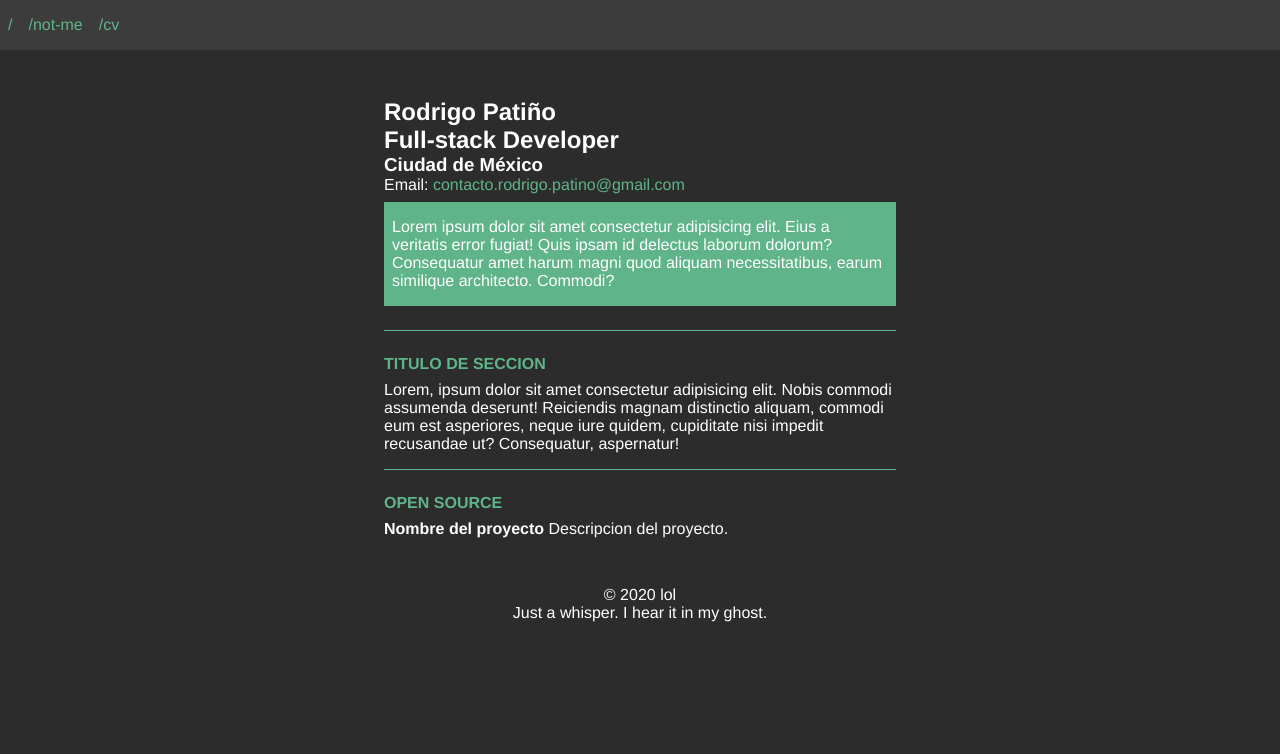
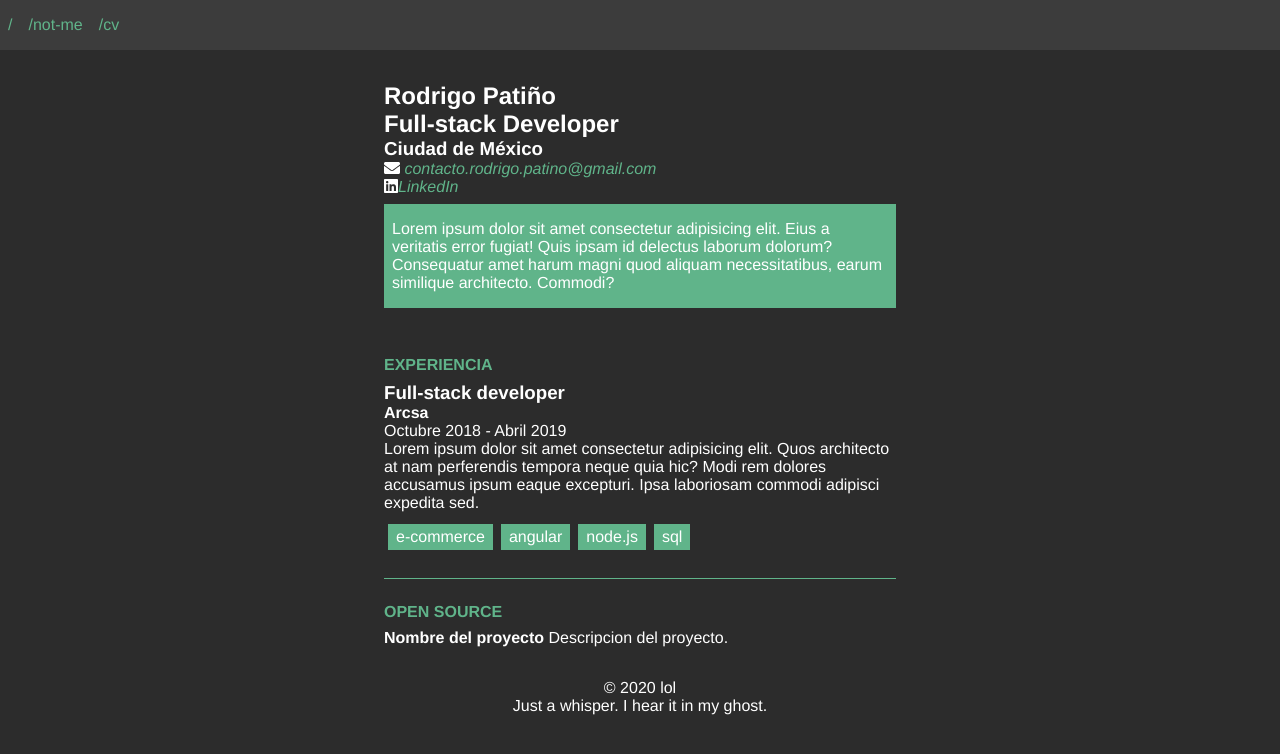
Before and after one commit to wakowarner/wakowarner.github.io, an Angular app: page /cv in a window 1280 px wide. Shown: the top 754 px of the page. Built offline with nearby package versions, Linux system fonts and the light colour scheme.

Commit message:
Añade iconos y mejora grid de cv
Se van maquetando las secciones del cV

```diff
--- a/package.json
+++ b/package.json
@@ -21,6 +21,11 @@
     "@angular/platform-browser-dynamic": "~10.0.14",
     "@angular/router": "~10.0.14",
     "@angular/service-worker": "~10.0.14",
+    "@fortawesome/angular-fontawesome": "0.7.x",
+    "@fortawesome/fontawesome-svg-core": "^1.2.28",
+    "@fortawesome/free-brands-svg-icons": "^5.13.0",
+    "@fortawesome/free-regular-svg-icons": "^5.13.0",
+    "@fortawesome/free-solid-svg-icons": "^5.13.0",
     "angular-cli-ghpages": "^0.6.1",
     "rxjs": "~6.5.4",
     "tslib": "^2.0.0",
--- a/src/app/app.module.ts
+++ b/src/app/app.module.ts
@@ -10,6 +10,7 @@ import { FooterComponent } from './shared/footer/footer.component';
 import { AboutComponent } from './paginas/about/about.component';
 import { NotMeComponent } from './paginas/not-me/not-me.component';
 import { CvComponent } from './paginas/cv/cv.component';
+import { FontAwesomeModule } from '@fortawesome/angular-fontawesome';
 
 @NgModule({
   declarations: [
@@ -23,7 +24,8 @@ import { CvComponent } from './paginas/cv/cv.component';
   imports: [
     BrowserModule,
     AppRoutingModule,
-    ServiceWorkerModule.register('ngsw-worker.js', { enabled: environment.production })
+    ServiceWorkerModule.register('ngsw-worker.js', { enabled: environment.production }),
+    FontAwesomeModule
   ],
   providers: [],
   bootstrap: [AppComponent]
--- a/src/app/paginas/cv/cv.component.html
+++ b/src/app/paginas/cv/cv.component.html
@@ -5,26 +5,49 @@
     <h2>Full-stack Developer</h2>
     <h3>Ciudad de México</h3>
 
-    <p>Email: <a href="mailto:contacto.rodrigo.patino@gmail.com?subject=Hello There!&amp;body=Hi Rodrigo, so I was looking at your website and...">contacto.rodrigo.patino@gmail.com</a></p>
+
+    <address>
+
+      <p><fa-icon [icon]="faEnvelope"></fa-icon><a href="mailto:contacto.rodrigo.patino@gmail.com?subject=Hello There!&amp;body=Hi Rodrigo, so I was looking at your website and..."> contacto.rodrigo.patino@gmail.com</a></p>
+      <p>
+        <fa-icon [icon]="faLinkedin"></fa-icon>
+        <a href="https://www.linkedin.com/in/rodrigo-pati%C3%B1o-38924a186/">LinkedIn</a>
+      </p>
+    </address>
+
+
 
     <article>
       <p>Lorem ipsum dolor sit amet consectetur adipisicing elit. Eius a veritatis error fugiat! Quis ipsam id delectus laborum dolorum? Consequatur amet harum magni quod aliquam necessitatibus, earum similique architecto. Commodi?</p>
     </article>
   </section>
 
-  <section>
-
+  <section id="experience">
     <header>
-      <h2>titulo de seccion</h2>
+      <h2>Experiencia</h2>
     </header>
 
     <article>
-      Lorem, ipsum dolor sit amet consectetur adipisicing elit. Nobis commodi assumenda deserunt! Reiciendis magnam distinctio aliquam, commodi eum est asperiores, neque iure quidem, cupiditate nisi impedit recusandae ut? Consequatur, aspernatur!
+      <header>
+        <p>
+          <h3>Full-stack developer</h3>
+          <h4>Arcsa</h4>
+          <time datetime="2018-10-01">Octubre 2018</time> - <time datetime="2019-04-01">Abril 2019</time>
+      </header>
+      <p>
+        Lorem ipsum dolor sit amet consectetur adipisicing elit. Quos architecto at nam perferendis tempora neque quia hic? Modi rem dolores accusamus ipsum eaque excepturi. Ipsa laboriosam commodi adipisci expedita sed.
+      </p>
+      <ul class="keywords">
+        <li>e-commerce</li>
+        <li>Angular</li>
+        <li>Node.js</li>
+        <li>SQL</li>
+      </ul>
     </article>
 
   </section>
 
-  <section>
+  <section id="foss">
     <header>
       <h2>Open Source</h2>
     </header>
@@ -38,6 +61,4 @@
     </article>
   </section>
 
-
-
 </main>
--- a/src/app/paginas/cv/cv.component.scss
+++ b/src/app/paginas/cv/cv.component.scss
@@ -5,7 +5,7 @@ main {
   justify-content: center;
   flex-direction: column;
   align-items: center;
-  padding: 1rem 0;
+  padding-bottom: 0.5rem 0;
   @media(max-width: 768px) {
     grid-template-columns: 100%;
   }
@@ -13,7 +13,7 @@ main {
     width: 50%;
     border-bottom: 1px solid $verde;
     padding: 1rem 0;
-    &:last-child {
+    &:first-child, &:last-child {
       border-bottom: none;
     }
     @media(max-width: 768px) {
@@ -52,5 +52,27 @@ main {
         }
       }
     }
+    &#experience {
+      article {
+        header {
+          p {
+            display: flex;
+            h3, h4, time {
+              display: inline;
+            }
+          }
+        }
+        .keywords {
+          padding: 0.5rem 0;
+          li {
+            display: inline-block;
+            padding: 0.25rem 0.5rem;
+            background: $verde;
+            margin: 0.25rem;
+            text-transform: lowercase;
+          }
+        }
+      }
+    }
   }
 }
--- a/src/app/paginas/cv/cv.component.ts
+++ b/src/app/paginas/cv/cv.component.ts
@@ -1,17 +1,19 @@
-import { Component, OnInit } from '@angular/core';
+import { Component } from '@angular/core';
+import { faEnvelope } from '@fortawesome/free-solid-svg-icons';
+import { faLinkedin } from '@fortawesome/free-brands-svg-icons'
 
 @Component({
   selector: 'app-cv',
   templateUrl: './cv.component.html',
   styleUrls: ['./cv.component.scss']
 })
-export class CvComponent implements OnInit {
+export class CvComponent {
 
-  skills: string[] = ["Angular", "Apache", "Bash", "Docker", "Express", "Git", "Javascript", "Linux", "MongoDB", "MySQL", "Node.js", "PHP", "PostgreSQL", "Socket.IO", "TypeScript", "Wordpress"]
+  skills: string[] = ["Angular", "Apache", "Bash", "Docker", "Express", "Git", "Javascript", "Linux", "MongoDB", "MySQL", "Node.js", "PHP", "PostgreSQL", "Socket.IO", "TypeScript", "Wordpress"];
+
+  faEnvelope = faEnvelope;
+  faLinkedin = faLinkedin;
 
   constructor() { }
 
-  ngOnInit() {
-  }
-
 }
--- a/src/app/servicios/data.service.ts
+++ b/src/app/servicios/data.service.ts
@@ -29,7 +29,7 @@ export class DataService {
     },
     {
       nombre: 'Age',
-      descripcion: '27'
+      descripcion: '28'
     },
     {
       nombre: 'Editor',
```
Also changed, not shown: 1 other file (tests, documents, lock files or other folders).
